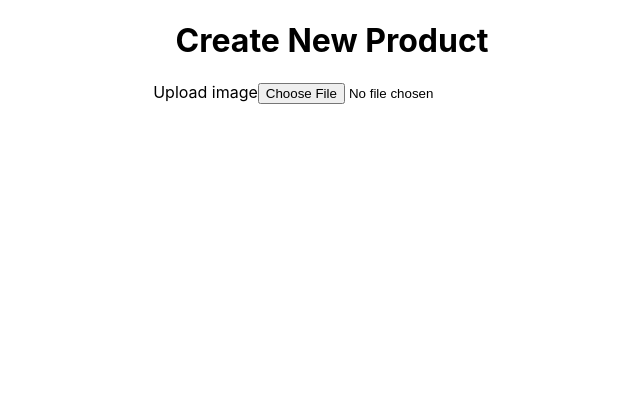
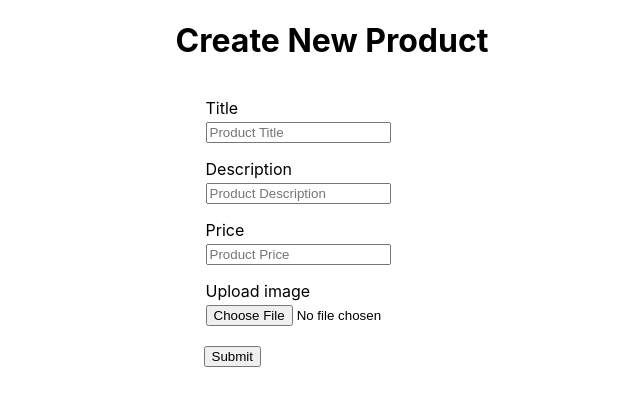
Before and after one commit to alexanderchernetsky/react-frontend-challenges, a React (Create React App) app: page /create-product in a window 1280 px wide. Shown: the top 406 px of the page, without its empty margins (308-948 px from the left). Built offline with nearby package versions, Linux system fonts and the light colour scheme.

Commit message:
wip:CreateProductPage - add new fields

```diff
--- a/src/hooks/useIntersectionObserver.ts
+++ b/src/hooks/useIntersectionObserver.ts
@@ -1,5 +1,6 @@
 import {useEffect, useState} from "react";
 
+// this function uses the IntersectionObserver Browser API
 const useIntersectionObserver = () => {
     const [isBottomReached, setIsBottomReached] = useState(false);
 
--- a/src/pages/create-product/CreateProductPage.tsx
+++ b/src/pages/create-product/CreateProductPage.tsx
@@ -2,7 +2,6 @@ import {ChangeEvent, useState} from "react";
 import './styles.css';
 
 
-// todo: create a validated form with title, description, price, image
 const CreateProductPage = () => {
     const [imageURL, setImageURL] = useState<string | null>(null);
 
@@ -15,16 +14,64 @@ const CreateProductPage = () => {
         }
     }
 
+    const handleFormSubmit = (event: React.FormEvent<HTMLFormElement>) => {
+        event.preventDefault();
+        const form = event.currentTarget;
+
+        const formData: FormData = new FormData(form);
+
+        const title = formData.get('title');
+        const description = formData.get('description');
+        const price = formData.get('price');
+        const image = formData.get('image');
+
+        console.log(title);
+        console.log(description);
+        console.log(price);
+        console.log(image);
+
+        // todo: validate form fields, send to the server
+        // todo: handle success and error states
+    }
+
     return (
         <main className="create-product-page">
             <h1>Create New Product</h1>
             <section>
-                <label htmlFor="product-image">Upload image</label>
-                <input type="file" accept="image/*" id="product-image" onChange={handleFileUpload} />
+                <form id="create-product-form" onSubmit={handleFormSubmit} className="create-product-form">
+                    {/* Title */}
+                    <fieldset className="form-group">
+                        <label htmlFor="title">Title</label>
+                        <input name="title" type="text" id="title" placeholder="Product Title" />
+                    </fieldset>
 
-                <div>
-                    {imageURL && <img src={imageURL} width={100} height={100} alt="Preview" />}
-                </div>
+                    {/* Description */}
+                    <fieldset className="form-group">
+                        <label htmlFor="description">Description</label>
+                        <input name="description" type="text" id="description" placeholder="Product Description" />
+                    </fieldset>
+
+                    {/* Price */}
+                    <fieldset className="form-group">
+                        <label htmlFor="price">Price</label>
+                        <input name="price" type="text" id="price" placeholder="Product Price" />
+                    </fieldset>
+
+                    {/* Image */}
+                    <fieldset className="form-group">
+                        <label htmlFor="product-image">Upload image</label>
+                        <input name="image" type="file" accept="image/*" id="product-image" onChange={handleFileUpload} />
+                        <div>
+                            {imageURL && <img src={imageURL} width={100} height={100} alt="Preview" />}
+                        </div>
+                    </fieldset>
+
+                    {/* Submit */}
+                    <button type="submit">
+                        Submit
+                    </button>
+                </form>
+
             </section>
         </main>
     )
--- a/src/pages/create-product/styles.css
+++ b/src/pages/create-product/styles.css
@@ -4,3 +4,23 @@
     justify-content: start;
     align-items: center;
 }
+
+.create-product-form {
+    display: flex;
+    flex-direction: column;
+    justify-content: start;
+    align-items: start;
+    gap: 16px;
+    padding:16px;
+}
+
+.form-group {
+    width: 100%;
+    display: flex;
+    flex-direction: column;
+    justify-content: start;
+    align-items: start;
+    gap: 4px;
+    border: 0;
+    padding: 0;
+}
--- a/src/pages/products/ProductsPage.tsx
+++ b/src/pages/products/ProductsPage.tsx
@@ -46,7 +46,6 @@ function ProductsPage() {
             setError(null);
             setLoading(true);
             try {
-                // const response = await fetchWithRetryAndAbort('https://fakestoreapi.com/products');
                 const response = await fetchWithCache('https://fakestoreapi.com/products');
 
                 if (!response.ok) {
```
